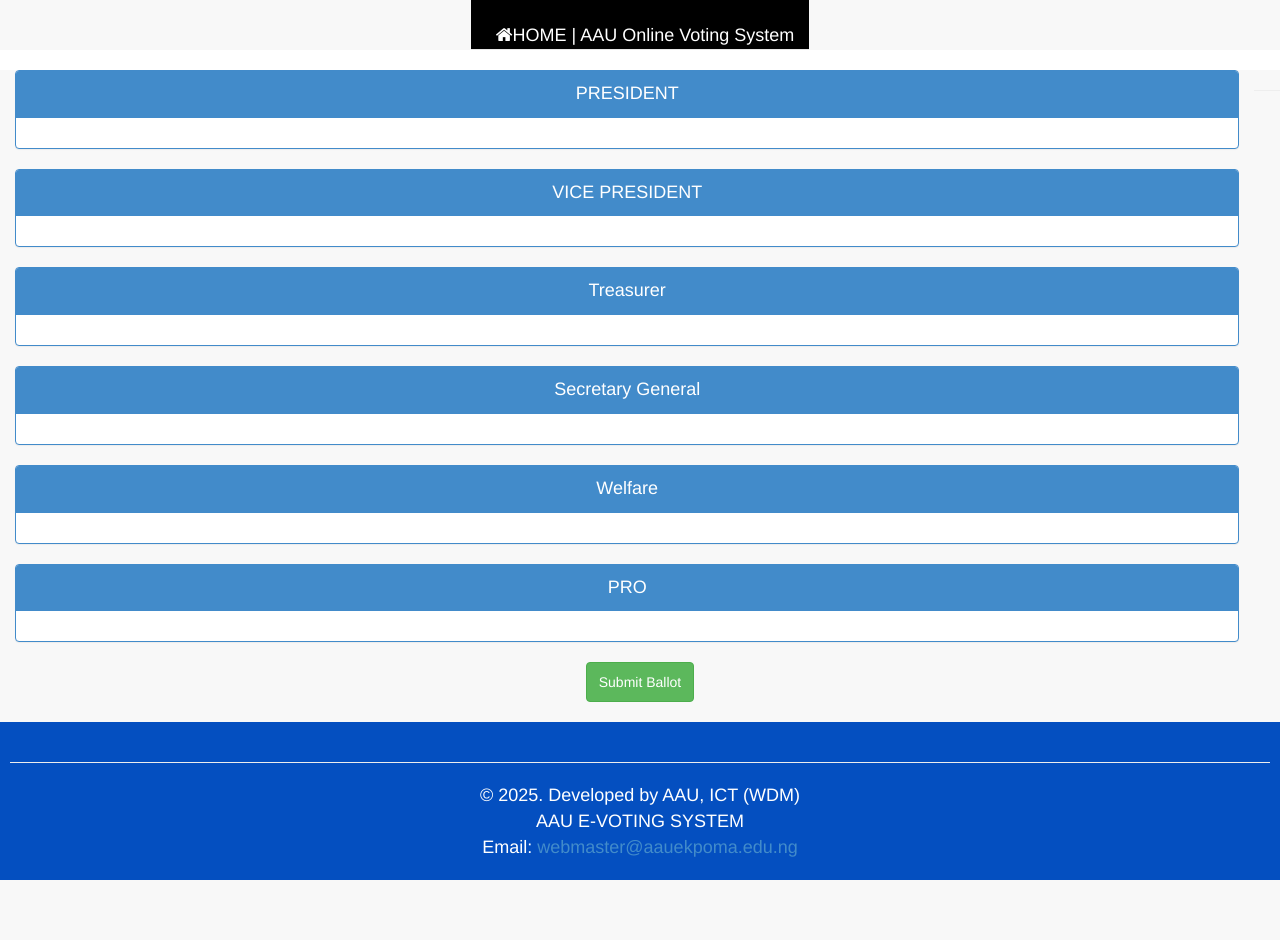
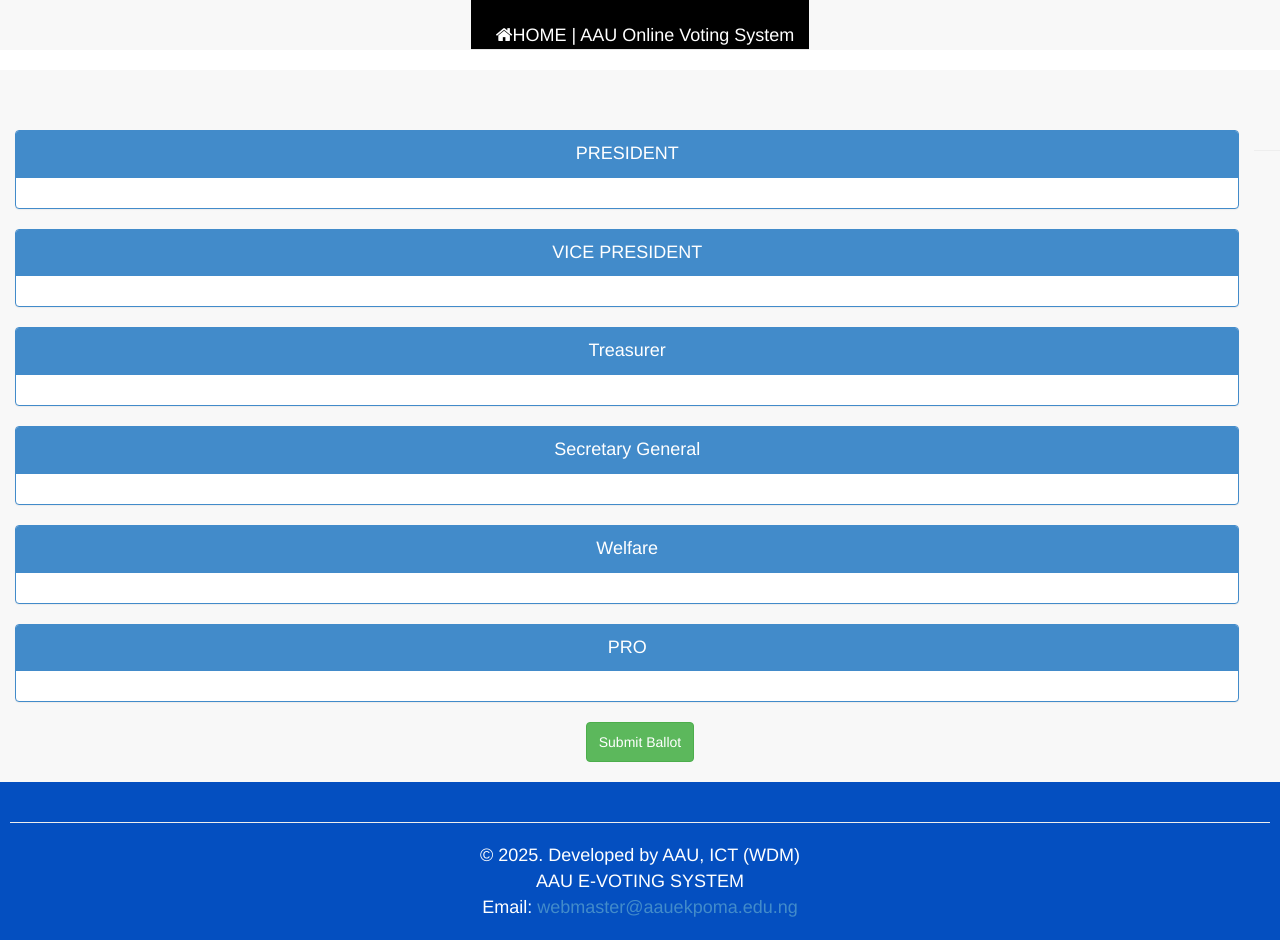
Before and after one commit to jayumaks/e_voting, a PHP site: page /vote.php in a window 1280 px wide. Before the commit the page ends 880 px from the top, so only its background shows below. Run offline with PHP 8.4, Linux system fonts and the light colour scheme; the visitor is signed in with stand-in values (Sample User, id 1); data that the repository does not hold is empty.

Commit message:
padding to the vote.php

```diff
--- a/vote.php
+++ b/vote.php
@@ -5,7 +5,7 @@
 	<?php include 'side_bar.php'; ?>
 	<div id="wrapper">
 	</div>
-	<form method="POST" action="vote_result.php">
+	<form method="POST" action="vote_result.php" style="margin-top: 60px;">
 		<div class="col-lg-6">
 
 			<div class="panel panel-primary">
@@ -60,9 +60,6 @@
 
 			</div>
 		</div>
-
-
-
 
 
 
```
